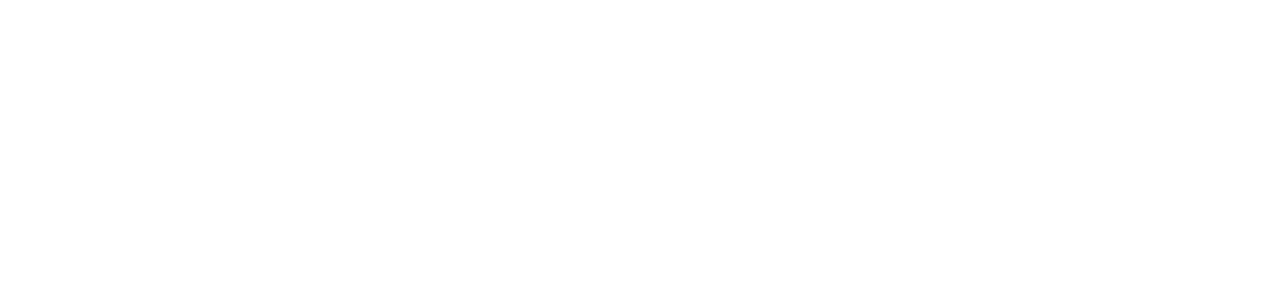
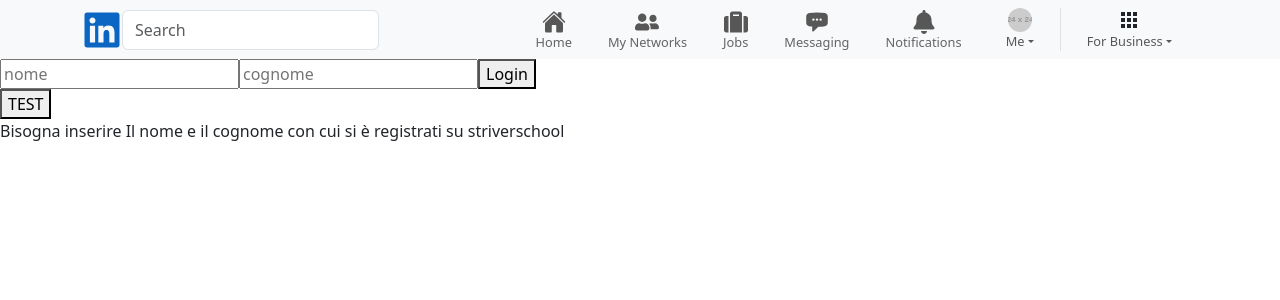
Before and after one commit to Brutols/buildweek-linkedin, a React (Create React App) app: page /1 in a window 1280 px wide. Shown: the top 300 px of the page. Built offline with nearby package versions, Linux system fonts and the light colour scheme; no server answers.

Commit message:
routes+login

```diff
--- a/src/App.js
+++ b/src/App.js
@@ -2,7 +2,8 @@
 import { BrowserRouter, Route, Routes } from 'react-router-dom';
 import './App.css';
 import Homepage from './pages/Homepage';
-
+import ProtectedRoutes from './middleware/ProtectedRoutes';
+import ProfilePage from './pages/ProfilePage';
 
 function App() {
 
@@ -11,7 +12,9 @@ function App() {
     <BrowserRouter>
     <Routes>
       <Route exact path="/" element={<Homepage />} />
-
+      <Route element={<ProtectedRoutes/>}>
+        <Route path='/:id' element={<ProfilePage/>}/>
+      </Route>
 
       <Route path='*' element={""} />
     </Routes>
--- /dev/null
+++ b/src/components/buttonLogout/ButtonLogout.jsx
@@ -0,0 +1,24 @@
+import React from 'react';
+import { useNavigate } from 'react-router-dom';
+
+const ButtonLogout = () => {
+
+    const navigate = useNavigate()
+    const handleOnClick = (ev)=>{
+        ev.preventDefault();
+        localStorage.removeItem("auth")
+        navigate('/')
+    }
+
+    return (
+    <>
+        <button
+            onClick={handleOnClick}
+        >
+            Logout
+        </button>
+    </>
+  )
+}
+
+export default ButtonLogout;
--- /dev/null
+++ b/src/components/registerForm/RegisterForm.jsx
@@ -0,0 +1,65 @@
+import { useState } from "react";
+import { Link } from "react-router-dom";
+import { useNavigate } from 'react-router-dom';
+const RegisterForm = ({profiles}) => {
+
+    const navigate = useNavigate()
+    const [isFound, setIsFound] = useState(false)
+    const [isForm,setIsForm] = useState({
+        username: '',
+        surname: ''
+    })
+
+    const profileCheck = () => {
+
+        profiles.map((profile) => {
+            if (profile.name.trim().toLowerCase() === isForm.username.trim().toLowerCase() && profile.surname.trim().toLowerCase() === isForm.surname.trim().toLowerCase()) {
+                setIsFound(true);
+                localStorage.setItem("auth",JSON.stringify(profile._id))
+                navigate(`/${profile._id}`)
+
+            }
+        })
+    }
+    const handleOnChange = (ev) => {
+        const {name, value} = ev.target
+        setIsForm({
+            ...isForm,
+            [name]:value
+        });
+    }
+    const handleOnSubmit = (ev) => {
+        ev.preventDefault();
+        // Andrebbe cambiato con qualcosa di più interattivo
+        if (isForm.username.trim() === '' || isForm.surname.trim() === '') {
+            window.alert('Inserisci qualcosa');
+            return
+        }
+        profileCheck()
+        if (!isFound) {console.log('Non ti sei registrato con questi dati')} // Scatta comunque sono stanco ci penso domani
+    }
+
+    return(
+        <>
+            <form onSubmit={handleOnSubmit}>
+                <input
+                    onChange={handleOnChange}
+                    name="username"
+                    type="text"
+                    placeholder="nome"
+                />
+                <input
+                    onChange={handleOnChange}
+                    name="surname"
+                    type="password"
+                    placeholder="cognome"
+                />
+                <button>Login</button>
+            </form>
+            <Link
+                to={'/123'}><button>TEST</button></Link>
+            <p>Bisogna inserire Il nome e il cognome con cui si è registrati su striverschool</p>
+        </>
+    )
+}
+export default RegisterForm;
--- /dev/null
+++ b/src/middleware/ProtectedRoutes.jsx
@@ -0,0 +1,15 @@
+import React from "react";
+import { Outlet } from "react-router-dom";
+import Homepage from "../pages/Homepage";
+
+const isAuthorized = ()=>{
+    const session = JSON.parse(localStorage.getItem("auth"))
+    //return true
+    return session
+}
+const ProtectedRoutes = () => {
+    const isAuth = isAuthorized();
+    return isAuth ? <Outlet/> : <Homepage/>
+}
+
+export default ProtectedRoutes;
--- a/src/pages/Homepage.jsx
+++ b/src/pages/Homepage.jsx
@@ -4,11 +4,13 @@ import React from "react";
 import { Container } from "react-bootstrap";
 import Headings from "../components/headings/Headings";
 import MainLayout from "../layouts/MainLayout";
+import RegisterForm from "../components/registerForm/RegisterForm";
 
 const Homepage = () => {
   const [profiles, setProfiles] = useState([]);
   console.log(profiles);
-
+  // process.env.REACT_APP_ACCESSTOKEN
+  const key = 'eyJhbGciOiJIUzI1NiIsInR5cCI6IkpXVCJ9.eyJfaWQiOiI2NWU3OWZiMDhlMWMzYTAwMTkyMjg3YTQiLCJpYXQiOjE3MDk2Nzg1MTMsImV4cCI6MTcxMDg4ODExM30.A-OQ2-69n0g_XZ79JWwnk-G8OooyZ9k8fe7no4E7k4g'
   useEffect(() => {
     const getProfiles = async () => {
       const result = await fetch(
@@ -16,7 +18,7 @@ const Homepage = () => {
         {
           headers: {
             "Content-Type": "application/json",
-            Authorization: `Bearer ${process.env.REACT_APP_ACCESSTOKEN}`,
+            Authorization: `Bearer ${key}`,
           },
         }
       );
@@ -29,7 +31,9 @@ const Homepage = () => {
   return (
     <>
       <MainLayout>
-
+        <RegisterForm
+          profiles = {profiles}
+        />
       </MainLayout>
     </>
   );
--- /dev/null
+++ b/src/pages/ProfilePage.jsx
@@ -0,0 +1,14 @@
+import React from 'react';
+import ButtonLogout from '../components/buttonLogout/ButtonLogout';
+const ProfilePage = () => {
+  return (
+    <>
+        <div>
+          CIAO SONO LA PROFILE PAGE
+        </div>
+        <ButtonLogout/>
+    </>
+  )
+}
+
+export default ProfilePage;
```
Also changed, not shown: src/fetch/fetchDefault.js (added, +26 -0 lines).
